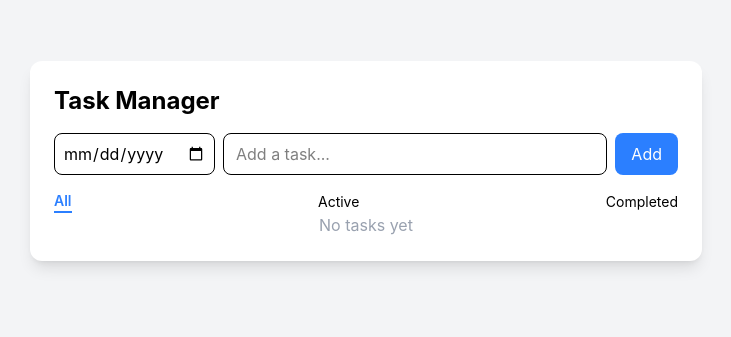
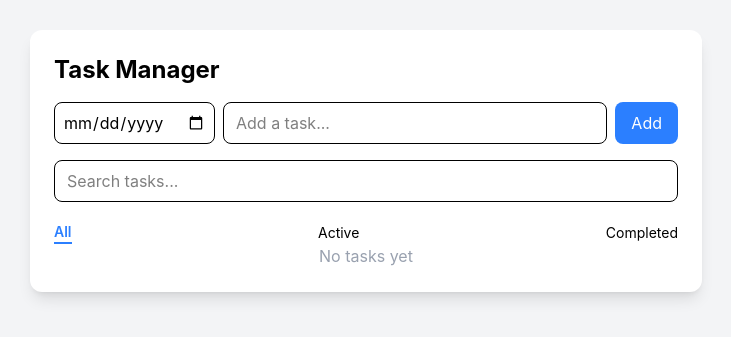
Before and after one commit to ajay020/task-manager-app, a React (Vite) app: page / in a window 1280 px wide. Shown: the part 239-576 px from the top of the page, without its empty margins (274-1005 px from the left). Built offline with nearby package versions, Linux system fonts and the light colour scheme.

Commit message:
feat(search): add debounced task search
- add search input for filtering tasks
- implement reusable useDebounce hook

```diff
--- a/src/App.tsx
+++ b/src/App.tsx
@@ -4,12 +4,16 @@ import FilterBar from "./components/FilterBar";
 import TaskInput from "./components/TaskInput";
 import type { Task } from "./types/Task";
 import { useLocalStorage } from "./hooks/useLocalStorage";
+import { useDebounce } from "./hooks/useDebounce";
 
 type Filter = "all" | "active" | "completed";
 
 export default function App() {
   const [tasks, setTasks] = useLocalStorage<Task[]>("tasks", []);
   const [filter, setFilter] = useState<Filter>("all");
+  const [search, setSearch] = useState("");
+
+  const debouncedSearch = useDebounce(search, 300);
 
   const addTask = (title: string, date?: string) => {
     if (!title.trim()) return;
@@ -41,8 +45,12 @@ export default function App() {
   const filteredTasks = tasks.filter((task) => {
     if (filter === "active") return !task.completed;
     if (filter === "completed") return task.completed;
-    return true;
+
+    return task.title
+      .toLowerCase()
+      .includes(debouncedSearch.toLowerCase());
   });
+
 
   return (
     <div className="min-h-screen bg-gray-100 flex items-center justify-center">
@@ -50,6 +58,14 @@ export default function App() {
         <h1 className="text-2xl font-bold mb-4">Task Manager</h1>
 
         <TaskInput onAdd={addTask} />
+
+        <input
+          value={search}
+          onChange={(e) => setSearch(e.target.value)}
+          placeholder="Search tasks..."
+          className="w-full border rounded-lg px-3 py-2 mb-3
+           outline-none focus:ring-2 focus:ring-blue-600"
+        />
 
         <FilterBar
           filter={filter}
--- /dev/null
+++ b/src/hooks/useDebounce.ts
@@ -0,0 +1,15 @@
+import { useEffect, useState } from "react";
+
+export function useDebounce<T>(value: T, delay: number) {
+    const [debouncedValue, setDebouncedValue] = useState(value);
+
+    useEffect(() => {
+        const timer = setTimeout(() => {
+            setDebouncedValue(value);
+        }, delay);
+
+        return () => clearTimeout(timer);
+    }, [value, delay]);
+
+    return debouncedValue;
+}
```
